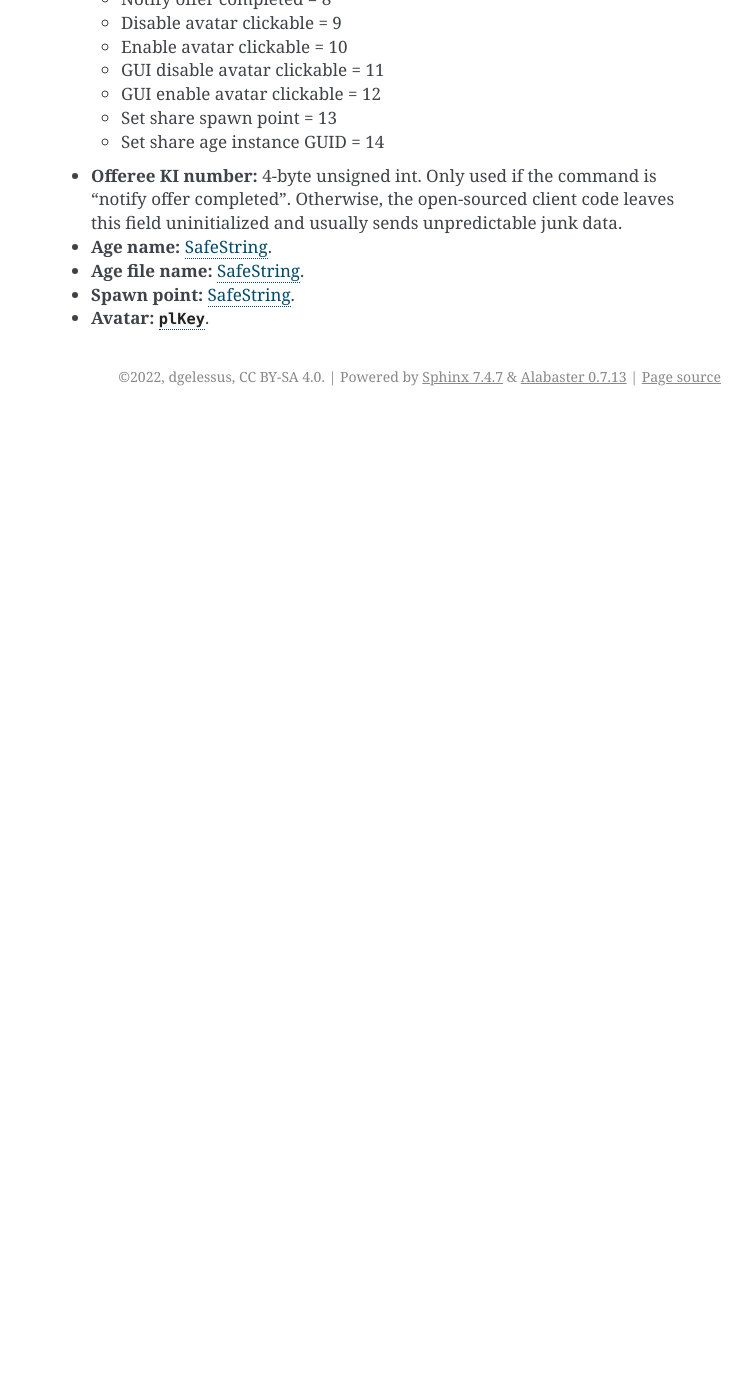
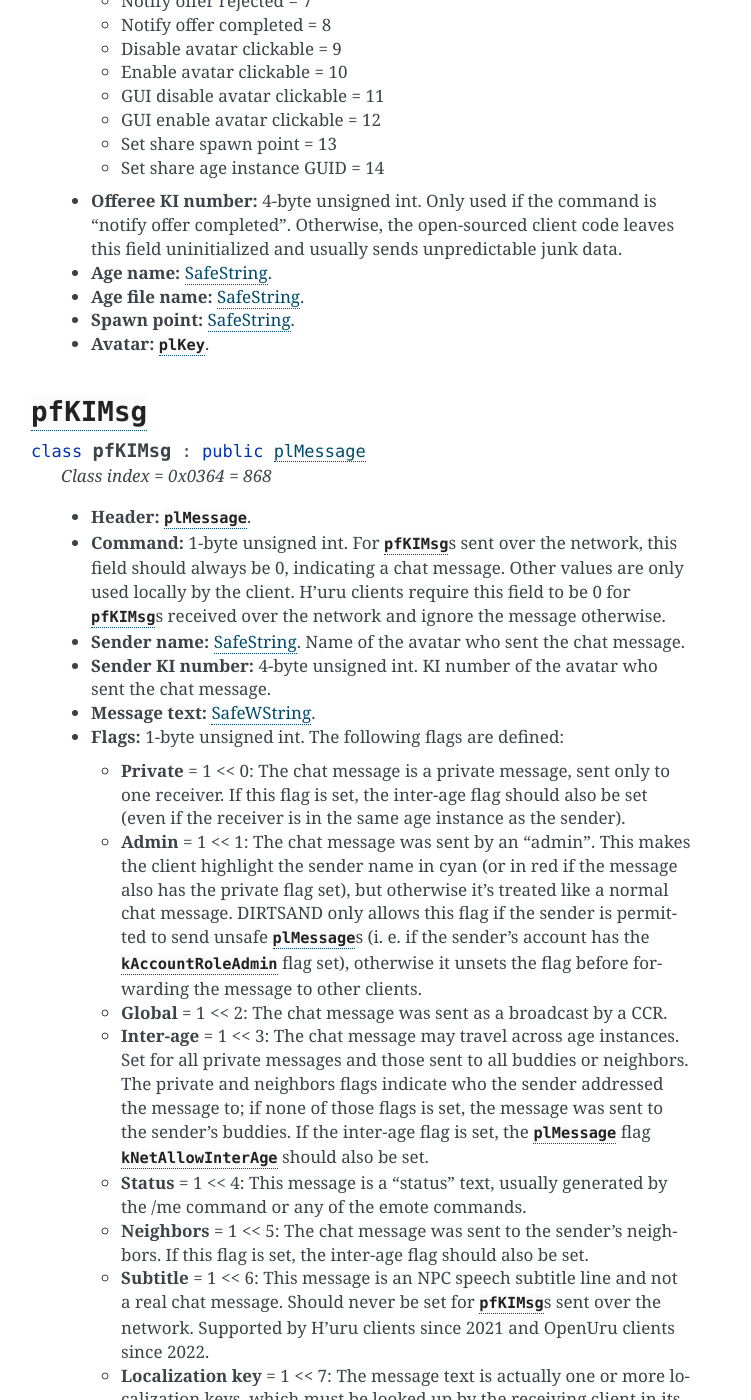
Before and after one commit to dgelessus/NAGUS, a Sphinx documentation site: the page built from docs/uru/game_server/plasma_messages.rst, in a window 1280 px wide and 1400 px high, scrolled down 24860 px. Shown: the whole window, without its empty margins (389-1140 px from the left). Built offline with Sphinx 7.4.7, drawn with Linux system fonts in a browser that asks for light colours; before the commit the page ends 25276 px from its top, so only the background shows below that; some of the changed text lies outside the part shown.

Commit message:
Document and implement pfKIMsg

```diff
--- a/docs/uru/game_server/net_messages.rst
+++ b/docs/uru/game_server/net_messages.rst
@@ -991,7 +991,7 @@
   Behaves like its superclass :cpp:class:`plNetMsgGameMessage`,
   except that the server only forwards it to the specified list of receivers,
   not all avatars in the age instance.
-  The wrapped :cpp:class:`plMessage` should be an instance of ``pfKIMsg``, ``plCCRCommunicationMsg``, :cpp:class:`plAvatarInputStateMsg`, :cpp:class:`plInputIfaceMgrMsg`, or :cpp:class:`plNotifyMsg`.
+  The wrapped :cpp:class:`plMessage` should be an instance of :cpp:class:`pfKIMsg`, ``plCCRCommunicationMsg``, :cpp:class:`plAvatarInputStateMsg`, :cpp:class:`plInputIfaceMgrMsg`, or :cpp:class:`plNotifyMsg`.
 
   By default,
   the message is only forwarded to receivers that are in the same age instance as the sender.
--- a/docs/uru/game_server/plasma_messages.rst
+++ b/docs/uru/game_server/plasma_messages.rst
@@ -57,6 +57,7 @@
   * :cpp:class:`plParticleKillMsg` = 0x0334 = 820
   * :cpp:class:`plAvatarInputStateMsg` = 0x0347 = 839
   * :cpp:class:`plInputIfaceMgrMsg` = 0x0363 = 867
+  * :cpp:class:`pfKIMsg` = 0x0364 = 868
 
 Common data types
 -----------------
@@ -489,7 +490,7 @@
     .. cpp:enumerator:: kNetAllowInterAge = 1 << 14
 
       Should only be set if :cpp:enumerator:`kNetPropagate` is also set.
-      Only used with ``pfKIMsg``, ``plCCRCommunicationMsg``, ``plLinkingMgrMsg``, and ``plLinkToAgeMsg``.
+      Only used with :cpp:class:`pfKIMsg`, ``plCCRCommunicationMsg``, ``plLinkingMgrMsg``, and ``plLinkToAgeMsg``.
 
       This corresponds to the :cpp:class:`plNetMsgGameMessage` flag :cpp:enumerator:`~plNetMessage::BitVectorFlags::kInterAgeRouting`.
       See that documentation for details.
@@ -1269,3 +1270,90 @@
   * **Age file name:** :ref:`SafeString <safe_string>`.
   * **Spawn point:** :ref:`SafeString <safe_string>`.
   * **Avatar:** :cpp:class:`plKey`.
+
+:cpp:class:`pfKIMsg`
+--------------------
+
+.. cpp:class:: pfKIMsg : public plMessage
+
+  *Class index = 0x0364 = 868*
+
+  * **Header:** :cpp:class:`plMessage`.
+  * **Command:** 1-byte unsigned int.
+    For :cpp:class:`pfKIMsg`\s sent over the network,
+    this field should always be 0,
+    indicating a chat message.
+    Other values are only used locally by the client.
+    H'uru clients require this field to be 0 for :cpp:class:`pfKIMsg`\s received over the network
+    and ignore the message otherwise.
+  * **Sender name:** :ref:`SafeString <safe_string>`.
+    Name of the avatar who sent the chat message.
+  * **Sender KI number:** 4-byte unsigned int.
+    KI number of the avatar who sent the chat message.
+  * **Message text:** :ref:`SafeWString <safe_w_string>`.
+  * **Flags:** 1-byte unsigned int.
+    The following flags are defined:
+
+    * **Private** = 1 << 0: The chat message is a private message,
+      sent only to one receiver.
+      If this flag is set,
+      the inter-age flag should also be set
+      (even if the receiver is in the same age instance as the sender).
+    * **Admin** = 1 << 1: The chat message was sent by an "admin".
+      This makes the client highlight the sender name in cyan
+      (or in red if the message also has the private flag set),
+      but otherwise it's treated like a normal chat message.
+      DIRTSAND only allows this flag if the sender is permitted to send unsafe :cpp:class:`plMessage`\s
+      (i. e. if the sender's account has the :cpp:var:`kAccountRoleAdmin` flag set),
+      otherwise it unsets the flag before forwarding the message to other clients.
+    * **Global** = 1 << 2: The chat message was sent as a broadcast by a CCR.
+    * **Inter-age** = 1 << 3: The chat message may travel across age instances.
+      Set for all private messages and those sent to all buddies or neighbors.
+      The private and neighbors flags indicate who the sender addressed the message to;
+      if none of those flags is set,
+      the message was sent to the sender's buddies.
+      If the inter-age flag is set,
+      the :cpp:class:`plMessage` flag :cpp:enumerator:`~plMessage::plBCastFlags::kNetAllowInterAge` should also be set.
+    * **Status** = 1 << 4: This message is a "status" text,
+      usually generated by the /me command
+      or any of the emote commands.
+    * **Neighbors** = 1 << 5: The chat message was sent to the sender's neighbors.
+      If this flag is set,
+      the inter-age flag should also be set.
+    * **Subtitle** = 1 << 6: This message is an NPC speech subtitle line
+      and not a real chat message.
+      Should never be set for :cpp:class:`pfKIMsg`\s sent over the network.
+      Supported by H'uru clients since 2021 and OpenUru clients since 2022.
+    * **Localization key** = 1 << 7: The message text is actually one or more localization keys,
+      which must be looked up by the receiving client in its .loc files
+      to display the message in the player's chosen language.
+      If there are multiple localization keys,
+      they are separated by ``:`` (colon) characters.
+      Usually used in combination with the status flag
+      to localize the descriptions for the game's standard emotes.
+      Supported by OpenUru and H'uru clients since 2022.
+  * **Channel** = 1-byte unsigned int.
+    Indicates which private chat channel the sender is currently in.
+    Very few areas of the game use private chat channels,
+    so this field is usually set to 0
+    (the default public channel).
+    If an avatar is in a private chat channel,
+    then *all* chat messages sent by it have the channel field set accordingly,
+    even chat messages sent to specific receivers
+    (private/buddies/neighbors messages).
+    The following channels are currently used:
+
+    * Channel 0 is the default public channel,
+      used when the sender isn't in any private chat channel.
+    * Channels 1 through 5 are used by the private rooms in the neighborhood egg room.
+      Channel 1 is for the room directly in front of the entrance.
+      The remaining rooms are numbered clockwise in ascending order.
+    * Channels 6 and 7 are used by each team's Maintainer's Nexus for the Gahreesen Wall.
+      Channel 6 is for the yellow team ("black"/north/team 1)
+      and Channel 7 for the purple team ("white"/south/team 2).
+  * **Reserved flags:** 2-byte unsigned int.
+    Currently unused space for more flags.
+  * **Delay:** 4-byte floating-point number.
+    Not used for chat messages and should always be 0.
+  * **Value:** 4-byte signed int.
+    Not used for chat messages and should always be 0.
```
Also changed, not shown: 1 other file.
